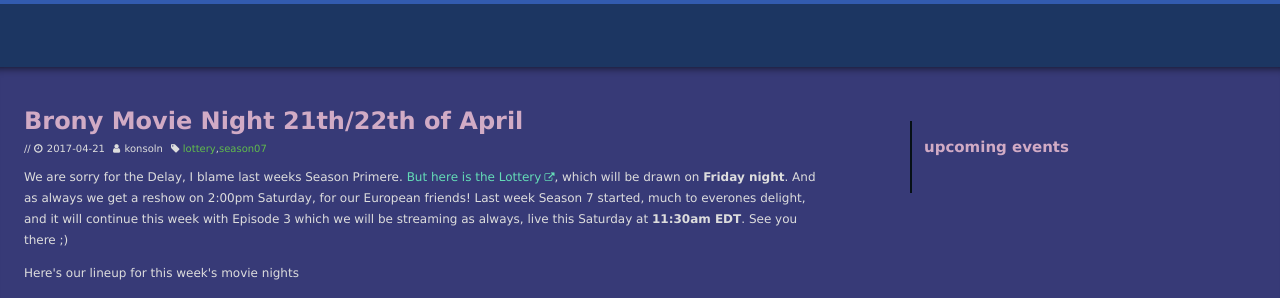
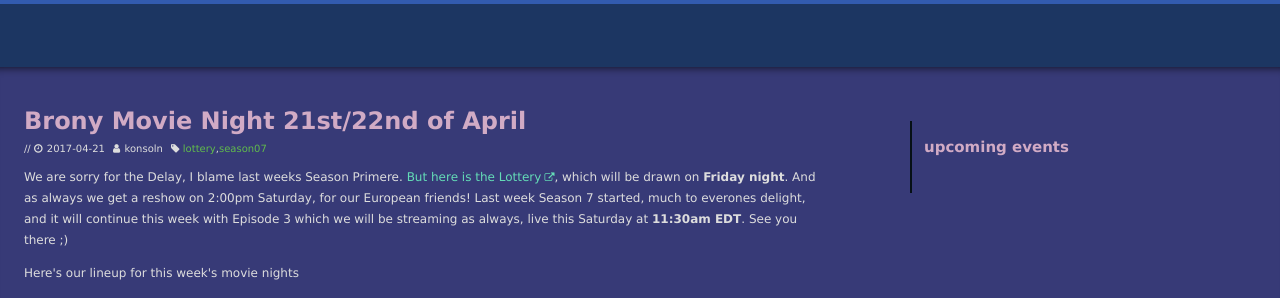
Before and after one commit to Bronystate/brstv3, a Jekyll site: the page built from _posts/2017-04-21-lottery.md, in a window 1280 px wide. Shown: the part 145-443 px from the top of the page. Built offline with Jekyll 4.4.1, drawn with Linux system fonts in a browser that asks for light colours; nearby versions of some CDN libraries.

Commit message:
Update 2017-04-21-lottery.md

```diff
--- a/_posts/2017-04-21-lottery.md
+++ b/_posts/2017-04-21-lottery.md
@@ -1,5 +1,5 @@
 ---
-title: Brony Movie Night 21th/22th of April
+title: Brony Movie Night 21st/22nd of April
 date: 2017-04-21
 author: konsoln
 tags: [lottery, season07]
```
